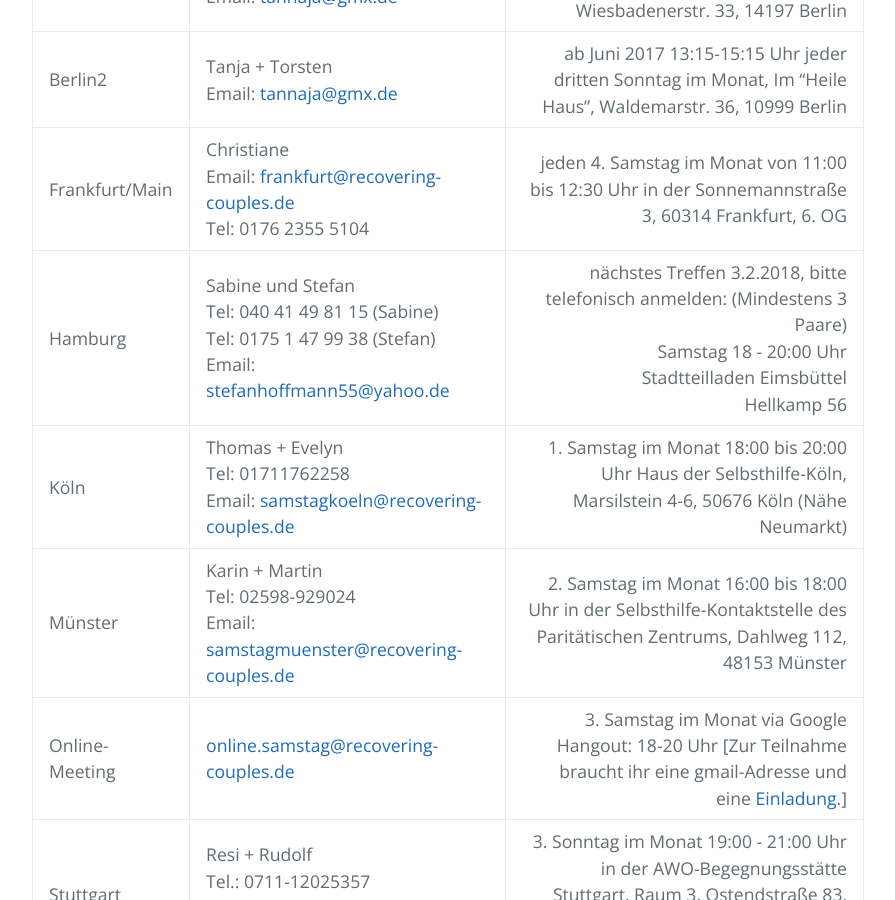
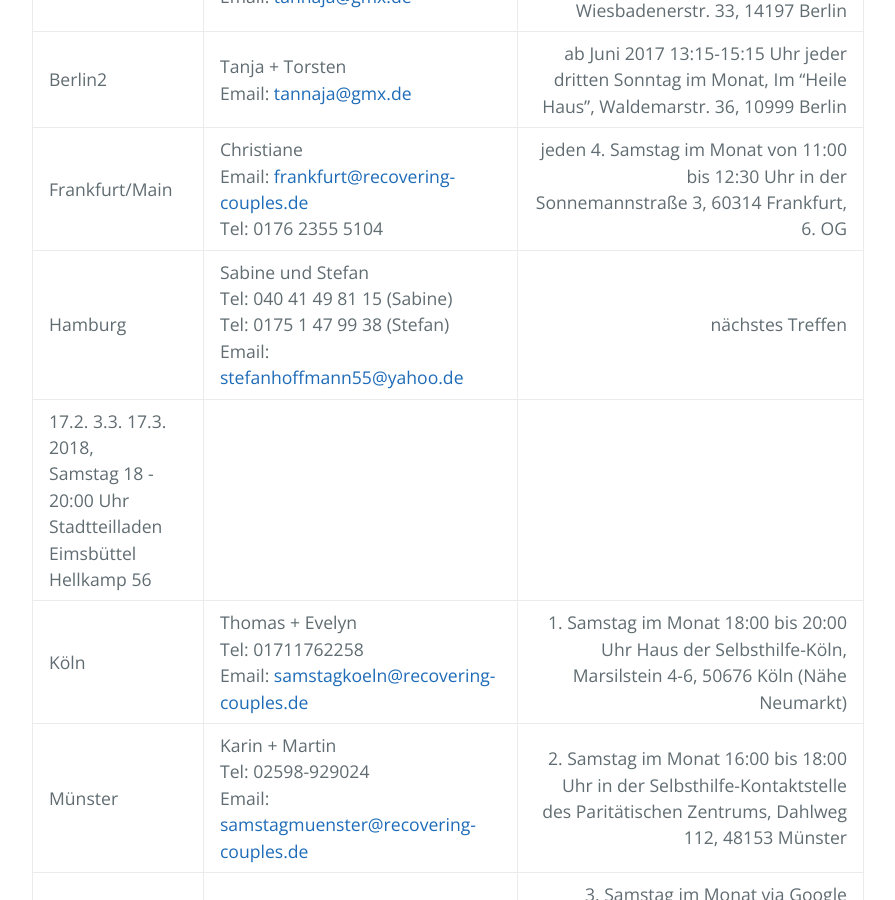
Before and after one commit to rcadeutschland/rcadeutschland.github.io, a Jekyll site: the page built from Gruppen.MD, in a window 1280 px wide and 900 px high, scrolled down 550 px. Shown: the whole window, without its empty margins (192-1087 px from the left). Built offline with Jekyll 4.4.1, drawn with Linux system fonts in a browser that asks for light colours; nearby versions of some CDN libraries.

Commit message:
Update Gruppen.MD

```diff
--- a/Gruppen.MD
+++ b/Gruppen.MD
@@ -9,7 +9,8 @@
 | Berlin | Tanja + Torsten<br>Email: <tannaja@gmx.de> |  13:00-15:00 Uhr jeder erste Sonntag im Monat, Im "Lebensglück Yoga", Wiesbadenerstr. 33, 14197 Berlin |
 | Berlin2 | Tanja + Torsten<br>Email: <tannaja@gmx.de> |  ab Juni 2017 13:15-15:15 Uhr jeder dritten Sonntag im Monat, Im "Heile Haus", Waldemarstr. 36, 10999 Berlin |
 | Frankfurt/Main | Christiane<br>Email: <frankfurt@recovering-couples.de><br>Tel: 0176 2355 5104 | jeden 4. Samstag im Monat  von 11:00 bis 12:30 Uhr  in der Sonnemannstraße 3, 60314 Frankfurt, 6. OG |
-| Hamburg | Sabine und Stefan<br>Tel: 040 41 49 81 15 (Sabine)<br>Tel: 0175 1 47 99 38 (Stefan)<br>Email: <stefanhoffmann55@yahoo.de> | nächstes Treffen 3.2.2018, bitte telefonisch anmelden: (Mindestens 3 Paare)<br>Samstag 18 - 20:00 Uhr<br>Stadtteilladen Eimsbüttel<br>Hellkamp 56 |
+| Hamburg | Sabine und Stefan<br>Tel: 040 41 49 81 15 (Sabine)<br>Tel: 0175 1 47 99 38 (Stefan)<br>Email: <stefanhoffmann55@yahoo.de> | nächstes Treffen
+17.2. 3.3. 17.3. 2018,<br>Samstag 18 - 20:00 Uhr<br>Stadtteilladen Eimsbüttel<br>Hellkamp 56 |
 | Köln | Thomas + Evelyn<br>Tel: 01711762258<br>Email: <samstagkoeln@recovering-couples.de> | 1. Samstag im Monat 18:00 bis 20:00 Uhr Haus der Selbsthilfe-Köln, Marsilstein 4-6, 50676 Köln (Nähe Neumarkt) |
 | Münster | Karin + Martin<br>Tel: 02598-929024<br>Email: <samstagmuenster@recovering-couples.de> | 2. Samstag im Monat 16:00 bis 18:00 Uhr  in der Selbsthilfe-Kontaktstelle des Paritätischen Zentrums, Dahlweg 112, 48153 Münster |
 | Online-Meeting | <online.samstag@recovering-couples.de> | 3. Samstag im Monat via Google Hangout: 18-20 Uhr [Zur Teilnahme braucht ihr eine gmail-Adresse und eine <a href="mailto:online.samstag@recovering-couples.de?subject=[Anmeldung RCA-Onlinemeeting]">Einladung</a>.] |
```
